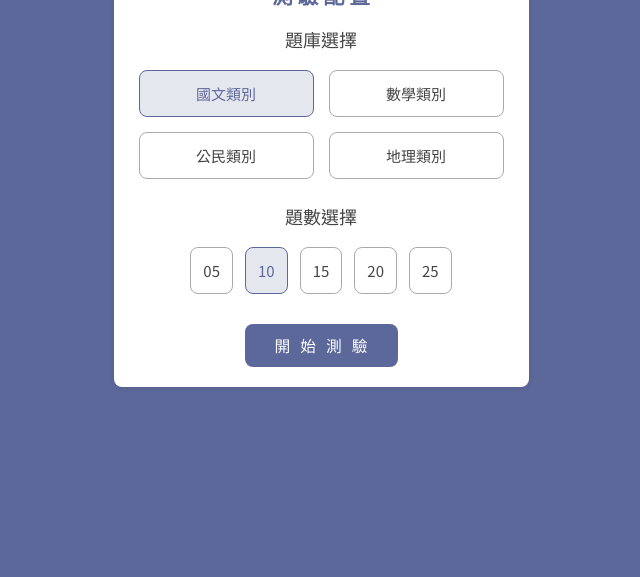
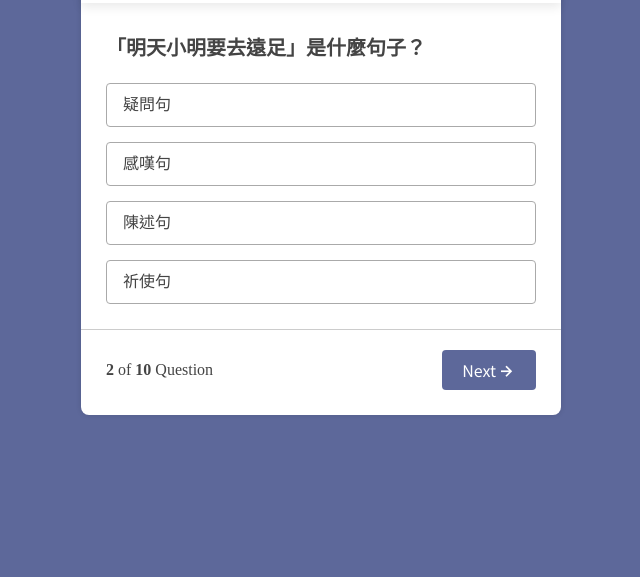
Before and after one commit to HanJing1027/Quiz_App, a plain HTML site: page index.html in a window 1280 px wide. Shown: the part 223-800 px from the top of the page, without its empty margins (319-959 px from the left). Drawn offline with nearby package versions, Linux system fonts and the light colour scheme.

Commit message:
渲染題目與選項到畫面上

```diff
--- a/index.html
+++ b/index.html
@@ -71,7 +71,7 @@
       <div class="quiz-content">
         <h1 class="question-text">1.世界上面積最大的國家是哪一個？</h1>
         <ul class="answer-options">
-          <li class="answer-option incorrect">
+          <!-- <li class="answer-option incorrect">
             <p>
               美國
               <i class="bx bx-check-circle"></i>
@@ -84,7 +84,7 @@
             </p>
           </li>
           <li class="answer-option"><p>中國</p></li>
-          <li class="answer-option"><p>加拿大</p></li>
+          <li class="answer-option"><p>加拿大</p></li> -->
         </ul>
       </div>
 
--- a/js/app.js
+++ b/js/app.js
@@ -1,4 +1,7 @@
 import { questions } from "./questions.js";
+
+const startQuizBtn = document.querySelector(".start-quiz-btn");
+const answerOptions = document.querySelector(".answer-options");
 
 // 取得被選取的類別
 const quizCategory = document.querySelector(".category-options .active").dataset
@@ -25,8 +28,18 @@ const renderQuestion = () => {
   // 將隨機的題目賦值給 currentQuestion
   const currentQuestion = getRandomQuestions();
 
-  console.log(currentQuestion);
+  if (!currentQuestion) return;
 
-  if (!currentQuestion) return;
+  // 題目渲染到畫面上
+  document.querySelector(".question-text").textContent =
+    currentQuestion.question;
+
+  currentQuestion.options.forEach((option) => {
+    // 創建選項元素
+    const liHTML = `
+      <li class="answer-option"><p>${option}</p></li>
+    `;
+    answerOptions.insertAdjacentHTML("beforeend", liHTML);
+  });
 };
 renderQuestion();
--- a/style/style.scss
+++ b/style/style.scss
@@ -28,7 +28,7 @@ body {
 }
 
 .config-container {
-  // display: none;
+  display: none;
 
   width           : 415px;
   padding         : 20px 25px;
@@ -114,7 +114,7 @@ body {
 }
 
 .quiz-container {
-  display: none;
+  // display: none;
 
   width           : 480px;
   background-color: #FFF;
```
Also changed, not shown: style/style.css, 1 other file.
